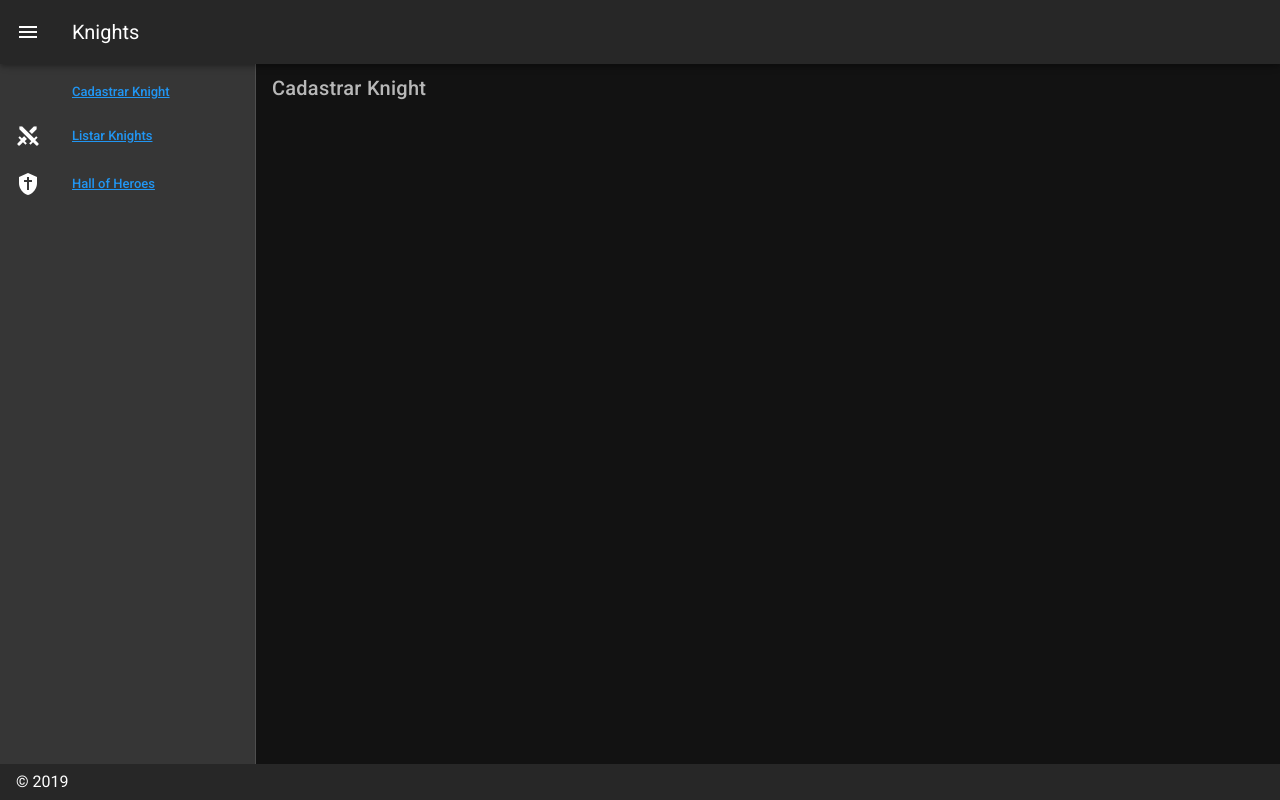
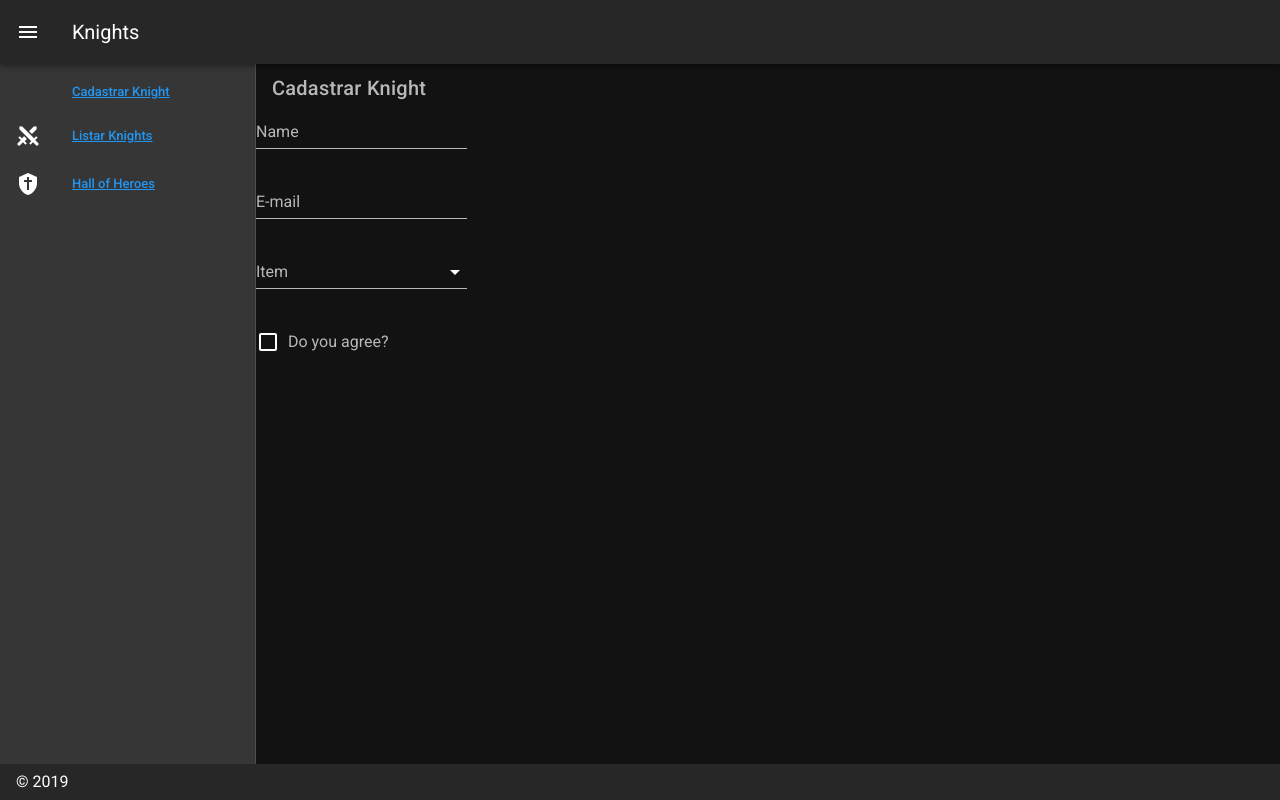
Before and after one commit to danieltugok/knights, a Vue app: page /create-knight in a window 1280 px wide. Built offline with nearby package versions, Linux system fonts and the light colour scheme.

Commit message:
formulario

```diff
--- a/src/components/ContentCreateKnight.vue
+++ b/src/components/ContentCreateKnight.vue
@@ -1,13 +1,58 @@
 <template>
     <div>
         <v-subheader class="title">Cadastrar Knight</v-subheader>
+
+        <v-row class="mx-auto" align="center">
+
+            <v-form
+                ref="form"
+                v-model="valid"
+                :lazy-validation="lazy"
+            >
+                <v-text-field
+                    v-model="nameValue"
+                    label="Name"
+                    required
+                />
+
+                <v-text-field
+                    v-model="email"
+                    :rules="emailRules"
+                    label="E-mail"
+                    required
+                ></v-text-field>
+
+                <v-select
+                    v-model="select"
+                    :items="items"
+                    :rules="[v => !!v || 'Item is required']"
+                    label="Item"
+                    required
+                ></v-select>
+
+                <v-checkbox
+                    v-model="checkbox"
+                    :rules="[v => !!v || 'You must agree to continue!']"
+                    label="Do you agree?"
+                    required
+                ></v-checkbox>
+
+            </v-form>
+        </v-row>
     </div>
-
 
 </template>
 
 <script>
+export default {
 
+    data() {
+        return {
+            nameValue: null,
+        }
+    }
+
+}
 </script>
 <style>
 
```
